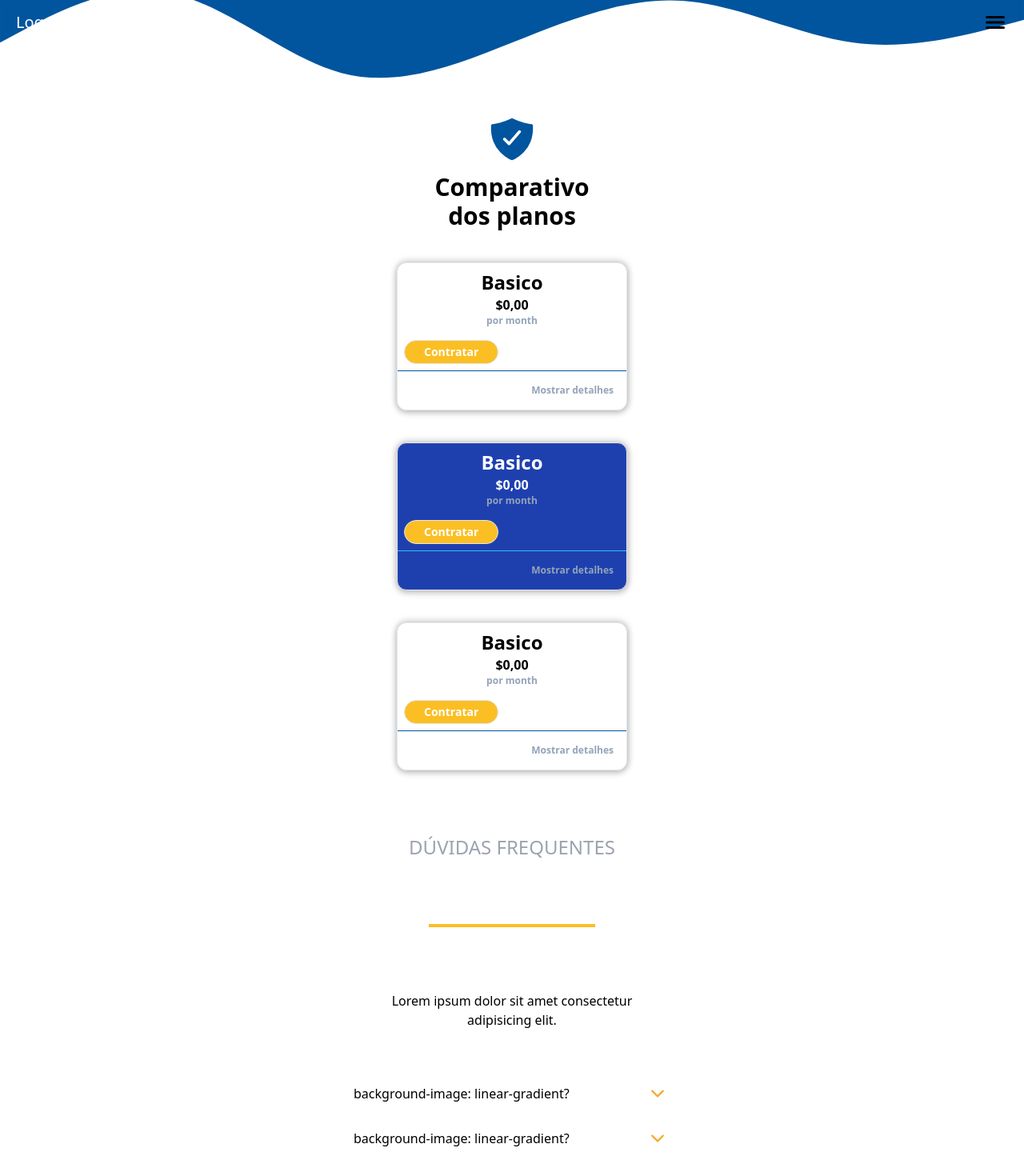
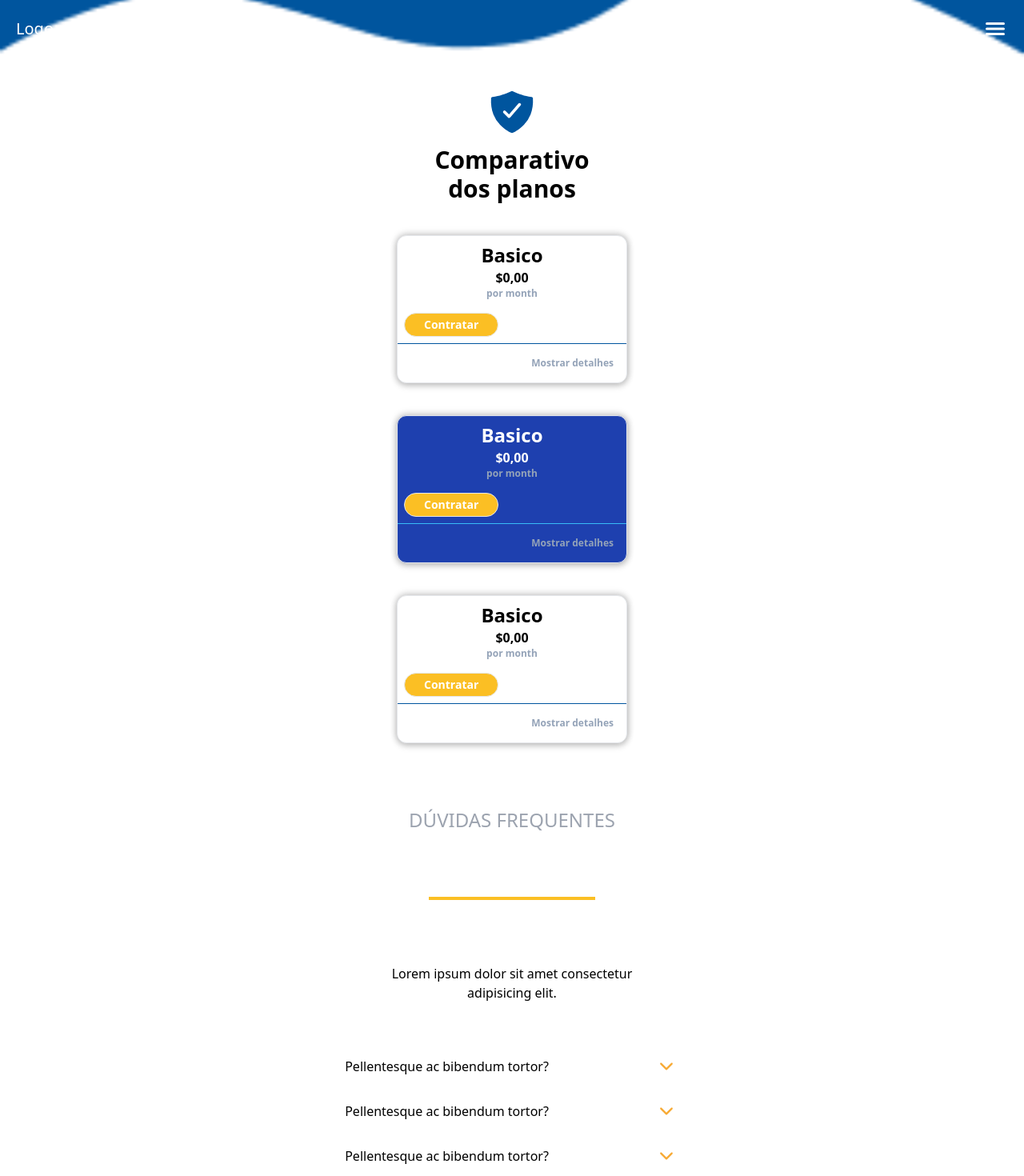
Before and after one commit to luxsoftw/SweetHubFrontend, a Next.js app: page /prices in a window 1280 px wide. Shown: the top 1470 px of the page at 80% size. Built offline with nearby package versions, Linux system fonts and the light colour scheme.

Commit message:
refactor: refactoring components so that there are no errors on other pages

```diff
--- a/app/components/faq.tsx
+++ b/app/components/faq.tsx
@@ -14,7 +14,7 @@ const Faq = ({ faqs }: FaqProps) => {
    };
 
    return (
-      <div className="mx-auto h-[450px] max-w-2xl px-2 py-4">
+      <div className="mx-auto h-[360px] max-w-2xl px-2 py-4">
          <div className="space-y-2">
             {faqs.map((faq) => (
                <div
--- a/app/components/footer.tsx
+++ b/app/components/footer.tsx
@@ -4,7 +4,7 @@ import { RiLinkedinBoxFill } from "react-icons/ri";
 
 const Footer = () => {
    return (
-      <footer className="mt-10 flex h-full flex-col items-center gap-12 bg-footer bg-cover bg-no-repeat">
+      <footer className="mt-10 flex h-full flex-col items-center gap-12 bg-footer bg-cover bg-no-repeat text-white">
          <h1 className="pt-36">Está esperando o que?</h1>
 
          <button className="rounded-xl bg-[#F7A932] p-1 px-5 text-xs text-secondary">
--- a/app/components/header.tsx
+++ b/app/components/header.tsx
@@ -4,7 +4,11 @@ import { useState } from "react";
 import { IoMenu } from "react-icons/io5";
 import MenuMobile from "./menu-mobile";
 
-const Header = () => {
+interface HeaderProps {
+   color: string;
+}
+
+const Header = ({ color }: HeaderProps) => {
    const [isOpen, setIsOpen] = useState<boolean>(false);
 
    const toggleMenu = () => {
@@ -18,7 +22,7 @@ const Header = () => {
          </div>
 
          <button onClick={toggleMenu}>
-            <IoMenu className="size-8 text-secondary" />
+            <IoMenu className={`size-8 ${color} `} />
          </button>
 
          {isOpen && <MenuMobile isOpen={isOpen} toggleMenu={toggleMenu} />}
--- a/app/error/page.tsx
+++ b/app/error/page.tsx
@@ -6,7 +6,7 @@ function ErrorPage() {
       <>
          <div className="flex min-h-screen flex-col bg-[#00559E] bg-cover">
             <div className="h-[90px] w-full bg-header-404 bg-cover bg-no-repeat">
-               <Header />
+               <Header color="text-secondary" />
             </div>
 
             <section className="flex flex-grow flex-col items-center justify-center">
--- a/app/page.tsx
+++ b/app/page.tsx
@@ -11,7 +11,7 @@ export default function Home() {
       <div className="text-primary">
          {/* Header e Negócio */}
          <section className="h-[420px] bg-bg-header bg-contain bg-no-repeat">
-            <Header />
+            <Header color="text-secondary" />
 
             <section className="flex flex-col items-center gap-4 pt-2">
                <h1 className="text-2xl font-light">
--- a/app/prices/page.tsx
+++ b/app/prices/page.tsx
@@ -3,51 +3,21 @@ import { IoShieldCheckmark } from "react-icons/io5";
 import Footer from "../components/footer";
 import Faq from "../components/faq";
 import { Card } from "./Components/card";
+import { listfaqs } from "../lib/faqs";
 
 const PricePage = () => {
-   const faqData = [
-      {
-         id: 1,
-         question: "background-image: linear-gradient?",
-         answer:
-            "background-image: linear-gradient(to top, var(--tw-gradient-stops));",
-      },
-      {
-         id: 2,
-         question: "background-image: linear-gradient?",
-         answer:
-            "background-image: linear-gradient(to top, var(--tw-gradient-stops));",
-      },
-      {
-         id: 3,
-         question: "background-image: linear-gradient?",
-         answer:
-            "background-image: linear-gradient(to top, var(--tw-gradient-stops));",
-      },
-      {
-         id: 4,
-         question: "background-image: linear-gradient?",
-         answer:
-            "background-image: linear-gradient(to top, var(--tw-gradient-stops));",
-      },
-      {
-         id: 5,
-         question: "background-image: linear-gradient?",
-         answer:
-            "background-image: linear-gradient(to top, var(--tw-gradient-stops));",
-      },
-   ];
+   return (
+      <section className="font-sans">
+         <section className="h-[110px] w-full bg-wave-header bg-cover bg-bottom bg-no-repeat pt-2 text-primary">
+            <Header color="text-primary" />
+         </section>
 
-   return (
-      <div className="font-sans">
-         <section className="h-56 w-full bg-wave-header bg-cover bg-bottom bg-no-repeat text-white">
-            <Header />
-         </section>
-         <section className="-mt-20 flex flex-col items-center gap-10 bg-white">
+         <section className="flex flex-col items-center gap-10 bg-white">
             <div className="flex flex-col items-center gap-3">
                <p>
                   <IoShieldCheckmark className="text-6xl text-tertiary" />
                </p>
+
                <h1 className="w-full max-w-52 text-center text-3xl font-bold">
                   Comparativo dos planos
                </h1>
@@ -66,12 +36,12 @@ const PricePage = () => {
                   Lorem ipsum dolor sit amet consectetur adipisicing elit.
                </p>
             </div>
-            <Faq faqs={faqData} />
+
+            <Faq faqs={listfaqs} />
          </section>
-         <section className="text-white">
-            <Footer />
-         </section>
-      </div>
+
+         <Footer />
+      </section>
    );
 };
 
```
Also changed, not shown: tailwind.config.ts (+1 -4 lines), public/price-header.png (added).
